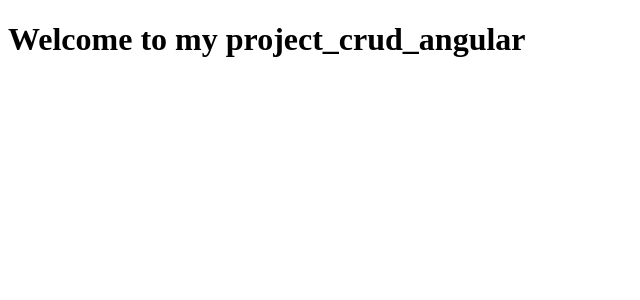
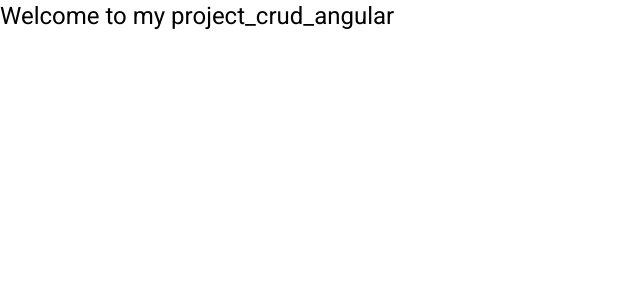
Before and after one commit to osmanbastos/project_crud_angular, an Angular app: page / in a window 1280 px wide. Shown: the top 300 px of the page, without its empty margins (0-640 px from the left). Built offline with nearby package versions, Linux system fonts and the light colour scheme.

Commit message:
feat: added angular material design

```diff
--- a/angular.json
+++ b/angular.json
@@ -25,6 +25,7 @@
               "src/assets"
             ],
             "styles": [
+              "@angular/material/prebuilt-themes/pink-bluegrey.css",
               "src/styles.css"
             ],
             "scripts": [],
@@ -89,6 +90,7 @@
               "src/assets"
             ],
             "styles": [
+              "@angular/material/prebuilt-themes/pink-bluegrey.css",
               "src/styles.css"
             ],
             "scripts": []
--- a/package.json
+++ b/package.json
@@ -12,10 +12,12 @@
   "private": true,
   "dependencies": {
     "@angular/animations": "^17.3.0",
+    "@angular/cdk": "^17.3.9",
     "@angular/common": "^17.3.0",
     "@angular/compiler": "^17.3.0",
     "@angular/core": "^17.3.0",
     "@angular/forms": "^17.3.0",
+    "@angular/material": "^17.3.9",
     "@angular/platform-browser": "^17.3.0",
     "@angular/platform-browser-dynamic": "^17.3.0",
     "@angular/platform-server": "^17.3.0",
--- a/src/app/app.config.ts
+++ b/src/app/app.config.ts
@@ -3,7 +3,8 @@ import { provideRouter } from '@angular/router';
 
 import { routes } from './app.routes';
 import { provideClientHydration } from '@angular/platform-browser';
+import { provideAnimationsAsync } from '@angular/platform-browser/animations/async';
 
 export const appConfig: ApplicationConfig = {
-  providers: [provideRouter(routes), provideClientHydration()]
+  providers: [provideRouter(routes), provideClientHydration(), provideAnimationsAsync()]
 };
--- a/src/index.html
+++ b/src/index.html
@@ -6,8 +6,10 @@
   <base href="/">
   <meta name="viewport" content="width=device-width, initial-scale=1">
   <link rel="icon" type="image/x-icon" href="favicon.ico">
+  <link href="https://fonts.googleapis.com/css2?family=Roboto:wght@300;400;500&display=swap" rel="stylesheet">
+  <link href="https://fonts.googleapis.com/icon?family=Material+Icons" rel="stylesheet">
 </head>
-<body>
+<body class="mat-typography">
   <app-root></app-root>
 </body>
 </html>
--- a/src/styles.css
+++ b/src/styles.css
@@ -1 +1,4 @@
 /* You can add global styles to this file, and also import other style files */
+
+html, body { height: 100%; }
+body { margin: 0; font-family: Roboto, "Helvetica Neue", sans-serif; }
```
Also changed, not shown: 1 other file (tests, documents, lock files or other folders).
